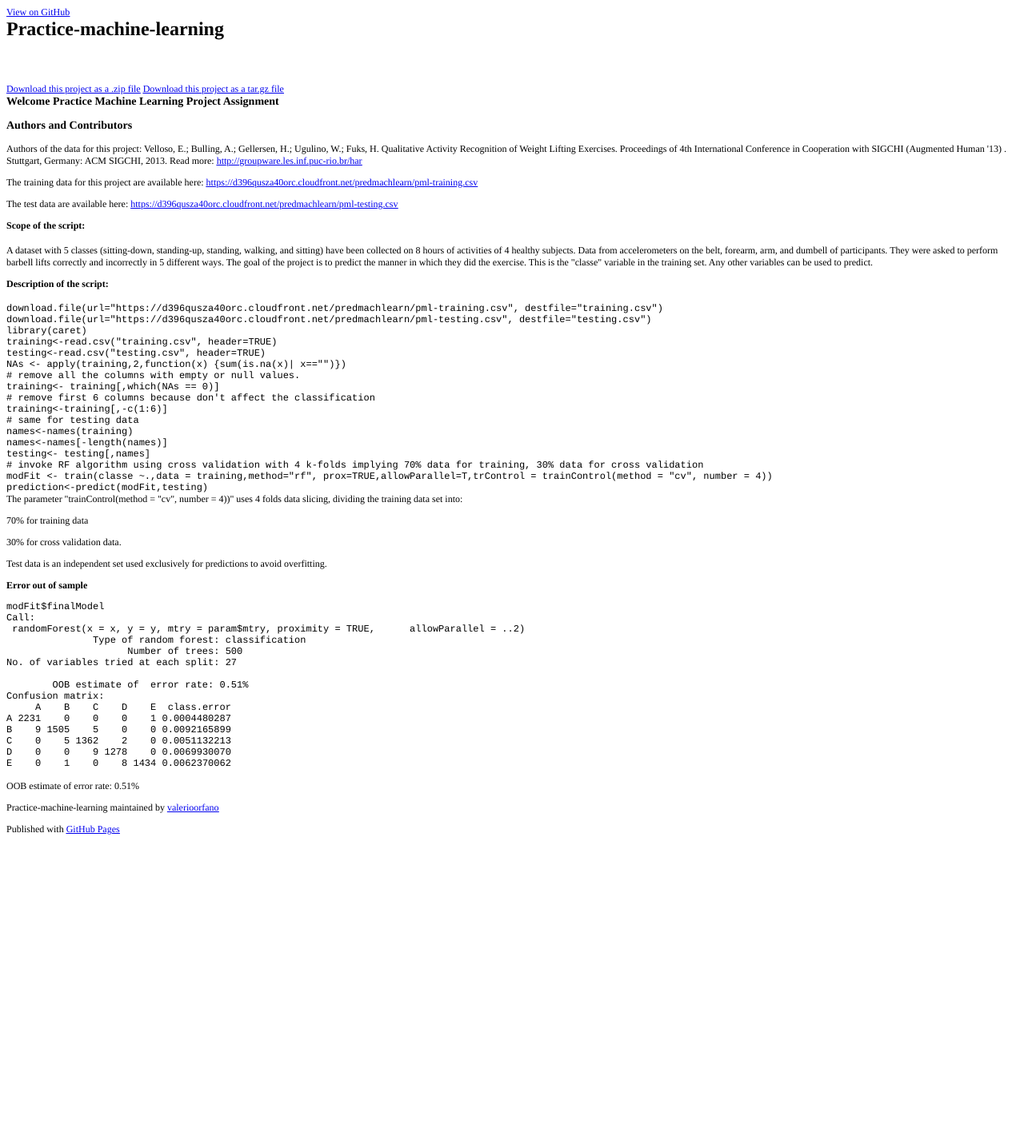
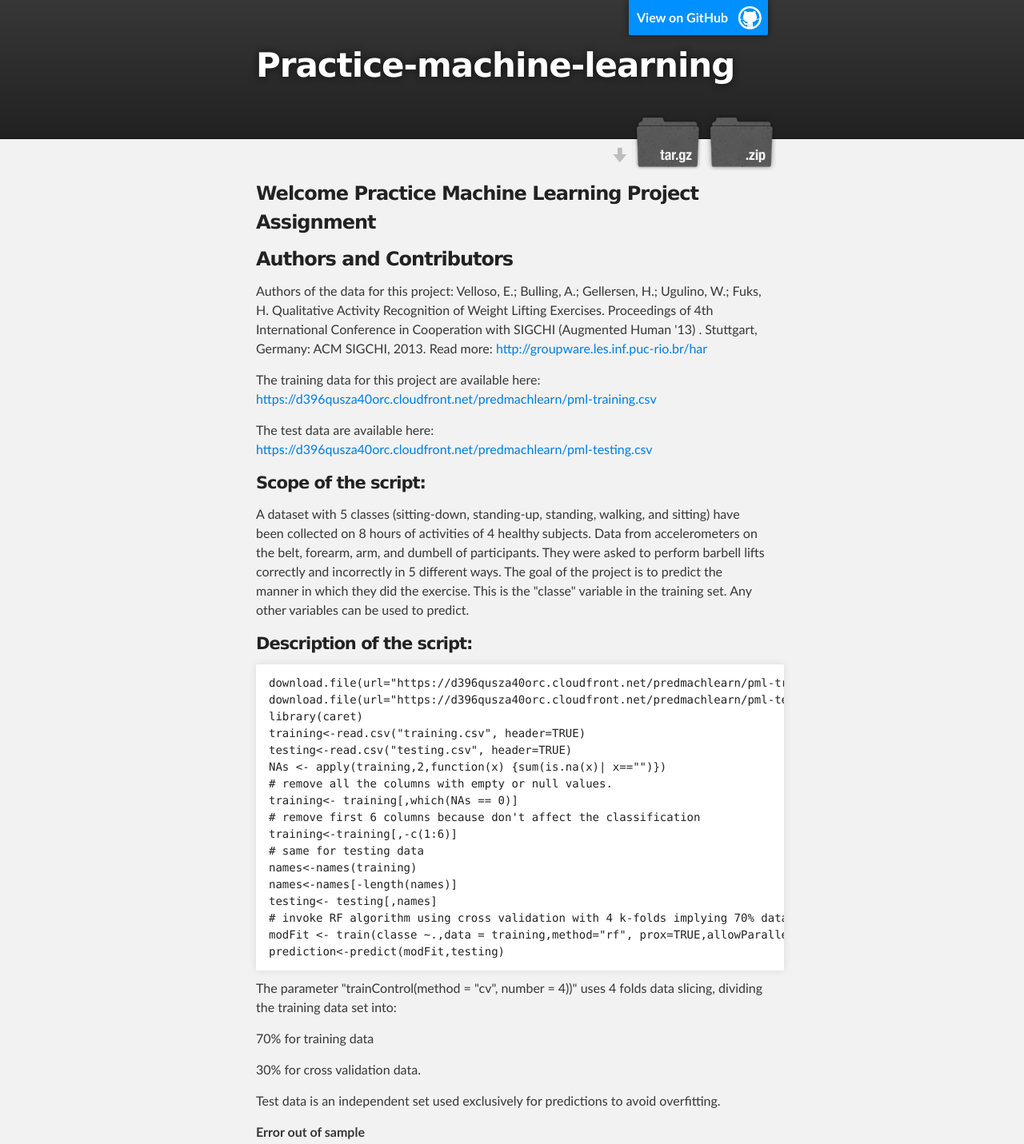
Before and after one commit to valerioorfano/Practice-Machine-Learning, a plain HTML site: page index.html in a window 1280 px wide. Shown: the top 1431 px of the page at 80% size. Before the commit the page ends 1057 px from the top, so only its background shows below. Drawn offline with Linux system fonts and the light colour scheme.

Commit message:
Create gh-pages branch via GitHub

```diff
--- a/index.html
+++ b/index.html
@@ -1,76 +1,122 @@
-<!DOCTYPE html PUBLIC "-//W3C//DTD HTML 4.01//EN" "http://www.w3.org/TR/html4/strict.dtd">
+<!DOCTYPE html>
 <html>
-<head>
-  <meta http-equiv="Content-Type" content="text/html; charset=utf-8">
-  <meta http-equiv="Content-Style-Type" content="text/css">
-  <title>Practice-machine-learning</title>
-  <meta name="Description" content="Practice-machine-learning : ">
-  <meta name="Generator" content="Cocoa HTML Writer">
-  <meta name="CocoaVersion" content="1265.19">
-  <style type="text/css">
-    p.p1 {margin: 0.0px 0.0px 0.0px 0.0px; font: 12.0px Times; color: #0000ee}
-    p.p5 {margin: 0.0px 0.0px 12.0px 0.0px; font: 12.0px Times}
-    p.p6 {margin: 0.0px 0.0px 12.0px 0.0px; font: 12.0px Times; color: #0000ee}
-    p.p8 {margin: 0.0px 0.0px 0.0px 0.0px; font: 12.0px Courier}
-    p.p9 {margin: 0.0px 0.0px 0.0px 0.0px; font: 12.0px Courier; min-height: 14.0px}
-    span.s1 {text-decoration: underline}
-    span.s2 {color: #000000}
-    span.s3 {text-decoration: underline ; color: #0000ee}
-  </style>
-</head>
-<body>
-<p class="p1"><span class="s1"><a href="https://github.com/valerioorfano/Practice-Machine-Learning">View on GitHub</a></span></p>
-<h1 style="margin: 0.0px 0.0px 16.1px 0.0px; font: 24.0px Times"><b>Practice-machine-learning</b></h1>
-<h2 style="margin: 0.0px 0.0px 14.9px 0.0px; font: 18.0px Times; min-height: 23.0px"><b></b><br></h2>
-<p class="p1"><span class="s1"><a href="https://github.com/valerioorfano/Practice-Machine-Learning/zipball/master">Download this project as a .zip file</a></span><span class="s2"> <a href="https://github.com/valerioorfano/Practice-Machine-Learning/tarball/master"><span class="s1">Download this project as a tar.gz file</span></a></span></p>
-<h3 style="margin: 0.0px 0.0px 14.0px 0.0px; font: 14.0px Times"><b>Welcome Practice Machine Learning Project Assignment</b></h3>
-<h3 style="margin: 0.0px 0.0px 14.0px 0.0px; font: 14.0px Times"><b>Authors and Contributors<span class="Apple-converted-space"> </span></b></h3>
-<p class="p5">Authors of the data for this project: Velloso, E.; Bulling, A.; Gellersen, H.; Ugulino, W.; Fuks, H. Qualitative Activity Recognition of Weight Lifting Exercises. Proceedings of 4th International Conference in Cooperation with SIGCHI (Augmented Human '13) . Stuttgart, Germany: ACM SIGCHI, 2013. Read more: <a href="http://groupware.les.inf.puc-rio.br/har"><span class="s3">http://groupware.les.inf.puc-rio.br/har</span></a></p>
-<p class="p6"><span class="s2">The training data for this project are available here: <a href="https://d396qusza40orc.cloudfront.net/predmachlearn/pml-training.csv"><span class="s1">https://d396qusza40orc.cloudfront.net/predmachlearn/pml-training.csv</span></a></span></p>
-<p class="p6"><span class="s2">The test data are available here: <a href="https://d396qusza40orc.cloudfront.net/predmachlearn/pml-testing.csv"><span class="s1">https://d396qusza40orc.cloudfront.net/predmachlearn/pml-testing.csv</span></a></span></p>
-<h4 style="margin: 0.0px 0.0px 16.0px 0.0px; font: 12.0px Times"><b>Scope of the script:</b></h4>
-<p class="p5">A dataset with 5 classes (sitting-down, standing-up, standing, walking, and sitting) have been collected on 8 hours of activities of 4 healthy subjects. Data from accelerometers on the belt, forearm, arm, and dumbell of participants. They were asked to perform barbell lifts correctly and incorrectly in 5 different ways. The goal of the project is to predict the manner in which they did the exercise. This is the "classe" variable in the training set. Any other variables can be used to predict.</p>
-<h4 style="margin: 0.0px 0.0px 16.0px 0.0px; font: 12.0px Times"><b>Description of the script:</b></h4>
-<p class="p8">download.file(url="https://d396qusza40orc.cloudfront.net/predmachlearn/pml-training.csv", destfile="training.csv")</p>
-<p class="p8">download.file(url="https://d396qusza40orc.cloudfront.net/predmachlearn/pml-testing.csv", destfile="testing.csv")</p>
-<p class="p8">library(caret)</p>
-<p class="p8">training&lt;-read.csv("training.csv", header=TRUE)</p>
-<p class="p8">testing&lt;-read.csv("testing.csv", header=TRUE)</p>
-<p class="p8">NAs &lt;- apply(training,2,function(x) {sum(is.na(x)| x=="")})<span class="Apple-converted-space"> </span></p>
-<p class="p8"># remove all the columns with empty or null values.</p>
-<p class="p8">training&lt;- training[,which(NAs == 0)]</p>
-<p class="p8"># remove first 6 columns because don't affect the classification</p>
-<p class="p8">training&lt;-training[,-c(1:6)]</p>
-<p class="p8"># same for testing data</p>
-<p class="p8">names&lt;-names(training)</p>
-<p class="p8">names&lt;-names[-length(names)]</p>
-<p class="p8">testing&lt;- testing[,names]</p>
-<p class="p8"># invoke RF algorithm using cross validation with 4 k-folds implying 70% data for training, 30% data for cross validation</p>
-<p class="p8">modFit &lt;- train(classe ~.,data = training,method="rf", prox=TRUE,allowParallel=T,trControl = trainControl(method = "cv", number = 4))</p>
-<p class="p8">prediction&lt;-predict(modFit,testing)</p>
-<p class="p5">The parameter "trainControl(method = "cv", number = 4))" uses 4 folds data slicing, dividing the training data set into:</p>
-<p class="p5">70% for training data</p>
-<p class="p5">30% for cross validation data.</p>
-<p class="p5">Test data is an independent set used exclusively for predictions to avoid overfitting.</p>
-<p class="p5"><b>Error out of sample</b></p>
-<p class="p8">modFit$finalModel</p>
-<p class="p8">Call:</p>
-<p class="p8"><span class="Apple-converted-space"> </span>randomForest(x = x, y = y, mtry = param$mtry, proximity = TRUE,<span class="Apple-converted-space">      </span>allowParallel = ..2)<span class="Apple-converted-space"> </span></p>
-<p class="p8"><span class="Apple-converted-space">               </span>Type of random forest: classification</p>
-<p class="p8"><span class="Apple-converted-space">                     </span>Number of trees: 500</p>
-<p class="p8">No. of variables tried at each split: 27</p>
-<p class="p9"><br></p>
-<p class="p8"><span class="Apple-converted-space">        </span>OOB estimate of<span class="Apple-converted-space">  </span>error rate: 0.51%</p>
-<p class="p8">Confusion matrix:</p>
-<p class="p8"><span class="Apple-converted-space">     </span>A<span class="Apple-converted-space">    </span>B<span class="Apple-converted-space">    </span>C<span class="Apple-converted-space">    </span>D<span class="Apple-converted-space">    </span>E<span class="Apple-converted-space">  </span>class.error</p>
-<p class="p8">A 2231<span class="Apple-converted-space">    </span>0<span class="Apple-converted-space">    </span>0<span class="Apple-converted-space">    </span>0<span class="Apple-converted-space">    </span>1 0.0004480287</p>
-<p class="p8">B<span class="Apple-converted-space">    </span>9 1505<span class="Apple-converted-space">    </span>5<span class="Apple-converted-space">    </span>0<span class="Apple-converted-space">    </span>0 0.0092165899</p>
-<p class="p8">C<span class="Apple-converted-space">    </span>0<span class="Apple-converted-space">    </span>5 1362<span class="Apple-converted-space">    </span>2<span class="Apple-converted-space">    </span>0 0.0051132213</p>
-<p class="p8">D<span class="Apple-converted-space">    </span>0<span class="Apple-converted-space">    </span>0<span class="Apple-converted-space">    </span>9 1278<span class="Apple-converted-space">    </span>0 0.0069930070</p>
-<p class="p8">E<span class="Apple-converted-space">    </span>0<span class="Apple-converted-space">    </span>1<span class="Apple-converted-space">    </span>0<span class="Apple-converted-space">    </span>8 1434 0.0062370062</p>
-<p class="p9"><br></p>
-<p class="p5">OOB estimate of error rate: 0.51%</p>
-<p class="p5">Practice-machine-learning maintained by <a href="https://github.com/valerioorfano"><span class="s3">valerioorfano</span></a></p>
-<p class="p5">Published with <a href="http://pages.github.com/"><span class="s3">GitHub Pages</span></a></p>
-</body>
+
+  <head>
+    <meta charset='utf-8' />
+    <meta http-equiv="X-UA-Compatible" content="chrome=1" />
+    <meta name="description" content="Practice-machine-learning : " />
+
+    <link rel="stylesheet" type="text/css" media="screen" href="stylesheets/stylesheet.css">
+
+    <title>Practice-machine-learning</title>
+  </head>
+
+  <body>
+
+    <!-- HEADER -->
+    <div id="header_wrap" class="outer">
+        <header class="inner">
+          <a id="forkme_banner" href="https://github.com/valerioorfano/Practice-Machine-Learning">View on GitHub</a>
+
+          <h1 id="project_title">Practice-machine-learning</h1>
+          <h2 id="project_tagline"></h2>
+
+            <section id="downloads">
+              <a class="zip_download_link" href="https://github.com/valerioorfano/Practice-Machine-Learning/zipball/master">Download this project as a .zip file</a>
+              <a class="tar_download_link" href="https://github.com/valerioorfano/Practice-Machine-Learning/tarball/master">Download this project as a tar.gz file</a>
+            </section>
+        </header>
+    </div>
+
+    <!-- MAIN CONTENT -->
+    <div id="main_content_wrap" class="outer">
+      <section id="main_content" class="inner">
+        <h3>
+<a name="welcome-practice-machine-learning-project-assignment" class="anchor" href="#welcome-practice-machine-learning-project-assignment"><span class="octicon octicon-link"></span></a>Welcome Practice Machine Learning Project Assignment</h3>
+
+<h3>
+<a name="authors-and-contributors" class="anchor" href="#authors-and-contributors"><span class="octicon octicon-link"></span></a>Authors and Contributors</h3>
+
+<p>Authors of the data for this project:
+Velloso, E.; Bulling, A.; Gellersen, H.; Ugulino, W.; Fuks, H. Qualitative Activity Recognition of Weight Lifting Exercises. Proceedings of 4th International Conference in Cooperation with SIGCHI (Augmented Human '13) . Stuttgart, Germany: ACM SIGCHI, 2013.
+Read more: <a href="http://groupware.les.inf.puc-rio.br/har">http://groupware.les.inf.puc-rio.br/har</a></p>
+
+<p>The training data for this project are available here:
+<a href="https://d396qusza40orc.cloudfront.net/predmachlearn/pml-training.csv">https://d396qusza40orc.cloudfront.net/predmachlearn/pml-training.csv</a></p>
+
+<p>The test data are available here:
+ <a href="https://d396qusza40orc.cloudfront.net/predmachlearn/pml-testing.csv">https://d396qusza40orc.cloudfront.net/predmachlearn/pml-testing.csv</a></p>
+
+<h4>
+<a name="scope-of-the-script" class="anchor" href="#scope-of-the-script"><span class="octicon octicon-link"></span></a>Scope of the script:</h4>
+
+<p>A dataset with 5 classes (sitting-down, standing-up, standing, walking, and sitting) have been collected on 8 hours of activities of 4 healthy subjects.
+Data from accelerometers on the belt, forearm, arm, and dumbell of  participants. They were asked to perform barbell lifts correctly and incorrectly in 5 different ways.
+The goal of the project is to predict the manner in which they did the exercise. This is the "classe" variable in the training set. Any other variables can be used to predict. </p>
+
+<h4>
+<a name="description-of-the-script" class="anchor" href="#description-of-the-script"><span class="octicon octicon-link"></span></a>Description of the script:</h4>
+
+<pre><code>download.file(url="https://d396qusza40orc.cloudfront.net/predmachlearn/pml-training.csv", destfile="training.csv")
+download.file(url="https://d396qusza40orc.cloudfront.net/predmachlearn/pml-testing.csv", destfile="testing.csv")
+library(caret)
+training&lt;-read.csv("training.csv", header=TRUE)
+testing&lt;-read.csv("testing.csv", header=TRUE)
+NAs &lt;- apply(training,2,function(x) {sum(is.na(x)| x=="")})
+# remove all the columns with empty or null values.
+training&lt;- training[,which(NAs == 0)]
+# remove first 6 columns because don't affect the classification
+training&lt;-training[,-c(1:6)]
+# same for testing data
+names&lt;-names(training)
+names&lt;-names[-length(names)]
+testing&lt;- testing[,names]
+# invoke RF algorithm using cross validation with 4 k-folds implying 70% data for training, 30% data for cross validation
+modFit &lt;- train(classe ~.,data = training,method="rf", prox=TRUE,allowParallel=T,trControl = trainControl(method = "cv", number = 4))
+prediction&lt;-predict(modFit,testing)
+</code></pre>
+
+<p>The parameter "trainControl(method = "cv", number = 4))" uses 4 folds data slicing, dividing the training data set into:</p>
+
+<p>70% for training data </p>
+
+<p>30% for cross validation data.</p>
+
+<p>Test data is an independent set used exclusively for predictions to avoid overfitting.</p>
+
+<p><strong>Error out of sample</strong></p>
+
+<pre><code>modFit$finalModel
+Call:
+ randomForest(x = x, y = y, mtry = param$mtry, proximity = TRUE,      allowParallel = ..2)
+               Type of random forest: classification
+                     Number of trees: 500
+No. of variables tried at each split: 27
+
+        OOB estimate of  error rate: 0.51%
+Confusion matrix:
+     A    B    C    D    E  class.error
+A 2231    0    0    0    1 0.0004480287
+B    9 1505    5    0    0 0.0092165899
+C    0    5 1362    2    0 0.0051132213
+D    0    0    9 1278    0 0.0069930070
+E    0    1    0    8 1434 0.0062370062
+
+</code></pre>
+
+<p>OOB estimate of  error rate: 0.51%</p>
+      </section>
+    </div>
+
+    <!-- FOOTER  -->
+    <div id="footer_wrap" class="outer">
+      <footer class="inner">
+        <p class="copyright">Practice-machine-learning maintained by <a href="https://github.com/valerioorfano">valerioorfano</a></p>
+        <p>Published with <a href="http://pages.github.com">GitHub Pages</a></p>
+      </footer>
+    </div>
+
+
+
+  </body>
 </html>
```
Also changed, not shown: params.json (+1 -1 lines).
